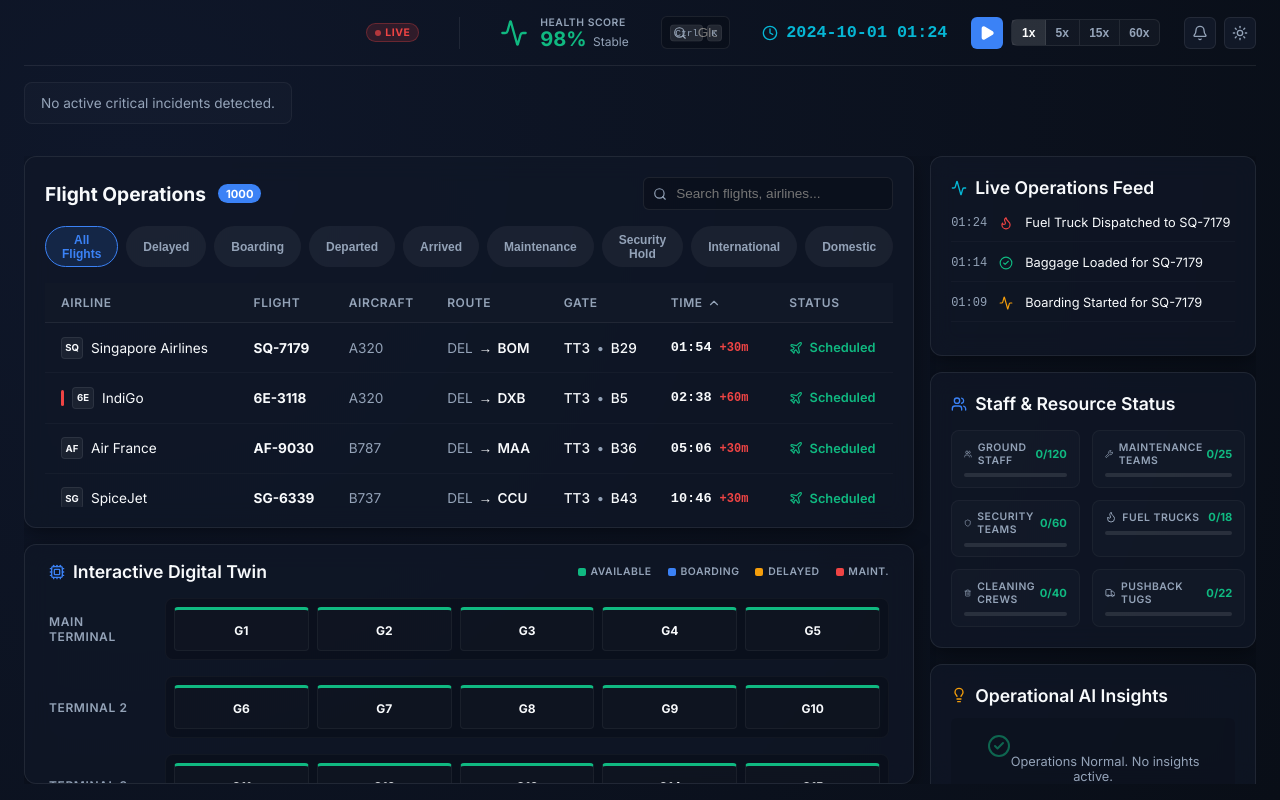
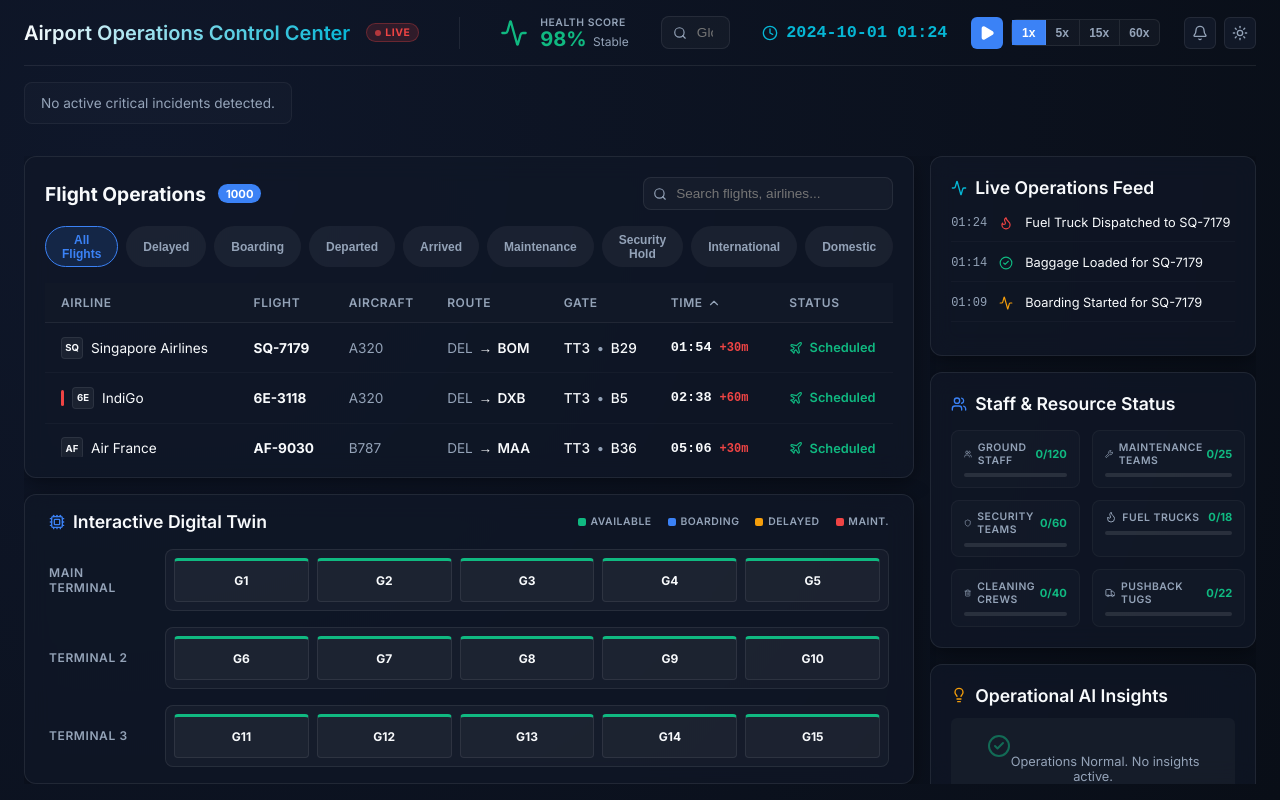
Before and after one commit to anishagarg327/New-folder, a React (Vite) app: page / in a window 1280 px wide. Built offline with nearby package versions, Linux system fonts and the light colour scheme.

Commit message:
feat: implement core application structure and global state management with Zustand

```diff
--- a/src/components/AirportMap.jsx
+++ b/src/components/AirportMap.jsx
@@ -77,14 +77,14 @@
         animate={{ opacity: 1, y: 0 }}
         style={{
           position: 'absolute', top: '-180px', left: '50%', transform: 'translateX(-50%)',
-          width: '240px', background: 'var(--bg-panel)', border: '1px solid rgba(255,255,255,0.1)',
-          borderRadius: '8px', padding: '1rem', zIndex: 50, boxShadow: '0 10px 30px rgba(0,0,0,0.8)',
+          width: '240px', background: 'var(--bg-panel)', border: '1px solid var(--border-light)',
+          borderRadius: '8px', padding: '1rem', zIndex: 50, boxShadow: 'var(--glass-shadow)',
           pointerEvents: 'none'
         }}
       >
         <div style={{ display: 'flex', justifyContent: 'space-between', alignItems: 'center', marginBottom: '0.5rem' }}>
           <div style={{ fontWeight: 700, color: gateState.color }}>{gateState.flight}</div>
-          <div style={{ fontSize: '0.75rem', padding: '0.15rem 0.4rem', borderRadius: '4px', background: 'rgba(255,255,255,0.1)' }}>{flight.airline_code}</div>
+          <div style={{ fontSize: '0.75rem', padding: '0.15rem 0.4rem', borderRadius: '4px', background: 'var(--bg-surface)' }}>{flight.airline_code}</div>
         </div>
         <div style={{ fontSize: '0.8rem', color: 'var(--text-muted)', marginBottom: '1rem' }}>{flight.origin} → {flight.destination}</div>
 
@@ -96,7 +96,7 @@
           <div style={{ gridColumn: '1 / -1' }}><span style={{ color: 'var(--text-muted)' }}>Assigned Staff:</span> {groundStaff} Ground Crew</div>
         </div>
 
-        <div style={{ position: 'absolute', bottom: '-6px', left: '50%', transform: 'translateX(-50%) rotate(45deg)', width: '12px', height: '12px', background: 'var(--bg-panel)', borderRight: '1px solid rgba(255,255,255,0.1)', borderBottom: '1px solid rgba(255,255,255,0.1)' }}></div>
+        <div style={{ position: 'absolute', bottom: '-6px', left: '50%', transform: 'translateX(-50%) rotate(45deg)', width: '12px', height: '12px', background: 'var(--bg-panel)', borderRight: '1px solid var(--border-light)', borderBottom: '1px solid var(--border-light)' }}></div>
       </motion.div>
     );
   };
@@ -122,7 +122,7 @@
             <div style={{ width: '100px', fontSize: '0.75rem', fontWeight: 600, color: 'var(--text-muted)', textTransform: 'uppercase', letterSpacing: '0.05em' }}>
               {terminal.name}
             </div>
-            <div style={{ display: 'flex', flex: 1, gap: '0.5rem', background: 'rgba(0,0,0,0.2)', padding: '0.5rem', borderRadius: '8px', border: '1px solid rgba(255,255,255,0.03)' }}>
+            <div style={{ display: 'flex', flex: 1, gap: '0.5rem', background: 'var(--bg-surface)', padding: '0.5rem', borderRadius: '8px', border: '1px solid var(--border-light)' }}>
               {terminal.gates.map(gate => {
                 const state = getGateState(gate);
                 const isSelected = selectedGate === gate;
@@ -135,8 +135,8 @@
                     onClick={() => setSelectedGate(isSelected ? null : gate)}
                     style={{
                       flex: 1, height: '44px', position: 'relative', cursor: 'pointer',
-                      background: isSelected ? 'rgba(255,255,255,0.1)' : 'rgba(255,255,255,0.02)',
-                      border: `1px solid ${isSelected ? state.color : 'rgba(255,255,255,0.05)'}`,
+                      background: isSelected ? 'var(--bg-surface-hover)' : 'var(--bg-surface)',
+                      border: `1px solid ${isSelected ? state.color : 'var(--border-light)'}`,
                       borderTop: `3px solid ${state.color}`,
                       borderRadius: '4px',
                       display: 'flex', flexDirection: 'column', alignItems: 'center', justifyContent: 'center',
--- a/src/components/AoccHeader.jsx
+++ b/src/components/AoccHeader.jsx
@@ -26,7 +26,7 @@
         {/* Left Side: Branding & Health */}
         <div style={{ display: 'flex', alignItems: 'center', gap: '2.5rem' }}>
           <div style={{ display: 'flex', alignItems: 'center', gap: '1rem' }}>
-            <h1 className="logo-text">Airport Operations Control Center</h1>
+            <h1 className="logo-text" style={{ margin: 0 }}>Airport Operations Control Center</h1>
             <div className="live-badge">LIVE</div>
           </div>
 
@@ -60,10 +60,6 @@
               value={globalSearchTerm}
               onChange={(e) => setGlobalSearchTerm(e.target.value)}
             />
-            <div style={{ position: 'absolute', right: '8px', top: '50%', transform: 'translateY(-50%)', display: 'flex', gap: '0.2rem' }}>
-              <kbd style={{ background: 'rgba(255,255,255,0.1)', padding: '2px 4px', borderRadius: '4px', fontSize: '0.6rem', color: 'var(--text-muted)', border: '1px solid rgba(255,255,255,0.05)' }}>Ctrl</kbd>
-              <kbd style={{ background: 'rgba(255,255,255,0.1)', padding: '2px 4px', borderRadius: '4px', fontSize: '0.6rem', color: 'var(--text-muted)', border: '1px solid rgba(255,255,255,0.05)' }}>K</kbd>
-            </div>
           </div>
         </div>
 
@@ -89,14 +85,14 @@
             >
               {isRunning ? <Pause size={16}/> : <Play size={16} fill="currentColor" />}
             </button>
-            <div style={{ display: 'flex', background: 'rgba(255,255,255,0.03)', borderRadius: '6px', border: '1px solid var(--border-light)' }}>
+            <div style={{ display: 'flex', background: 'var(--bg-surface)', borderRadius: '6px', border: '1px solid var(--border-light)' }}>
               {[1, 5, 15, 60].map(speed => (
                 <button
                   key={speed}
                   onClick={() => setSimulationSpeed(speed)}
                   style={{
                     padding: '0.35rem 0.6rem',
-                    background: simulationSpeed === speed ? 'rgba(255,255,255,0.1)' : 'transparent',
+                    background: simulationSpeed === speed ? 'var(--accent-blue)' : 'transparent',
                     color: simulationSpeed === speed ? 'white' : 'var(--text-muted)',
                     border: 'none',
                     borderRight: speed !== 60 ? '1px solid var(--border-light)' : 'none',
@@ -147,10 +143,10 @@
             </div>
 
             <div style={{ display: 'flex', flexDirection: 'column', gap: '0.75rem', fontSize: '0.85rem' }}>
-              <div style={{ display: 'flex', justifyContent: 'space-between', padding: '0.75rem', background: 'rgba(255,255,255,0.03)', borderRadius: '6px' }}>
+              <div style={{ display: 'flex', justifyContent: 'space-between', padding: '0.75rem', background: 'var(--bg-surface)', borderRadius: '6px' }}>
                 <span>Base Score</span><span style={{ color: 'var(--status-green)', fontWeight: 600 }}>100%</span>
               </div>
-              <div style={{ display: 'flex', justifyContent: 'space-between', padding: '0.75rem', background: 'rgba(255,255,255,0.03)', borderRadius: '6px' }}>
+              <div style={{ display: 'flex', justifyContent: 'space-between', padding: '0.75rem', background: 'var(--bg-surface)', borderRadius: '6px' }}>
                 <span>Active Deductions</span><span style={{ color: 'var(--status-red)', fontWeight: 600 }}>-{100 - healthScore}%</span>
               </div>
             </div>
--- a/src/components/Dashboard.jsx
+++ b/src/components/Dashboard.jsx
@@ -57,7 +57,7 @@
             <div style={{ flex: '1 1 auto', display: 'flex', minHeight: 0 }}>
               <FlightsBoard />
             </div>
-            <div style={{ flex: '0 0 auto', height: '240px' }}>
+            <div style={{ flex: '0 0 auto', height: '290px' }}>
               <AirportMap />
             </div>
           </div>
--- a/src/index.css
+++ b/src/index.css
@@ -22,7 +22,36 @@
   --border-light: rgba(255, 255, 255, 0.08);
   --border-radius: 12px;
 
+  --bg-surface: rgba(255, 255, 255, 0.03);
+  --bg-surface-hover: rgba(255, 255, 255, 0.08);
+
   --glass-shadow: 0 4px 20px -2px rgba(0, 0, 0, 0.5);
+}
+
+body.light-theme {
+  --bg-dark: #f1f5f9;
+  --bg-panel: #ffffff;
+  --bg-panel-hover: #f8fafc;
+  --bg-panel-transparent: rgba(255, 255, 255, 0.85);
+
+  --text-main: #0f172a;
+  --text-muted: #475569;
+
+  --accent-blue: #2563eb;
+  --accent-blue-hover: #1d4ed8;
+  --accent-blue-muted: rgba(37, 99, 235, 0.1);
+
+  --status-green: #059669;
+  --status-yellow: #d97706;
+  --status-red: #dc2626;
+  --status-cyan: #0891b2;
+
+  --border-light: rgba(0, 0, 0, 0.1);
+
+  --bg-surface: rgba(0, 0, 0, 0.04);
+  --bg-surface-hover: rgba(0, 0, 0, 0.08);
+
+  --glass-shadow: 0 4px 20px -2px rgba(0, 0, 0, 0.1);
 }
 
 * {
@@ -39,6 +68,11 @@
   overflow: hidden;
   /* Very subtle gradient background */
   background-image: radial-gradient(circle at 10% 20%, rgba(15, 23, 42, 1) 0%, rgba(9, 14, 23, 1) 100%);
+  transition: background-color 0.3s ease, color 0.3s ease;
+}
+
+body.light-theme {
+  background-image: none;
 }
 
 /* Base Panel Styling */
@@ -88,7 +122,7 @@
 .logo-text {
   font-size: 1.25rem;
   font-weight: 600;
-  background: linear-gradient(to right, var(--text-main), var(--accent-cyan));
+  background: linear-gradient(to right, var(--text-main), var(--status-cyan));
   -webkit-background-clip: text;
   -webkit-text-fill-color: transparent;
 }
@@ -157,20 +191,21 @@
 
 /* Buttons & Inputs */
 .search-input {
-  background: rgba(0, 0, 0, 0.2);
+  background: var(--bg-surface);
   border: 1px solid var(--border-light);
   color: var(--text-main);
-  border-radius: 6px;
-  padding: 0.5rem 0.75rem;
-  padding-left: 2.25rem;
+  border-radius: 8px;
+  padding: 0.5rem 1rem 0.5rem 2.2rem;
+  width: 100%;
+  outline: none;
   font-size: 0.85rem;
-  outline: none;
-  width: 100%;
-  transition: border-color 0.2s;
+  transition: all 0.2s;
 }
 
 .search-input:focus {
+  background: var(--bg-surface-hover);
   border-color: var(--accent-blue);
+  box-shadow: 0 0 0 2px var(--accent-blue-muted);
 }
 
 .icon-btn {
--- a/src/store/useStore.js
+++ b/src/store/useStore.js
@@ -73,7 +73,7 @@
   },
 
   toggleSimulation: () => set((state) => ({ isRunning: !state.isRunning })),
-  setSimulationSpeed: (speed) => set({ simulationSpeed: speed }),
+  setSimulationSpeed: (speed) => set({ simulationSpeed: speed, isRunning: true }),
 
   // Selectors/Computed Data
   // Returns upcoming and currently active flights
@@ -282,10 +282,21 @@
     }
 
     // Deduplicate and return top 3
-    return recommendations.sort((a,b) => {
+    const sortedRecs = recommendations.sort((a,b) => {
       const p = { 'Critical': 3, 'High': 2, 'Medium': 1 };
       return p[b.priority] - p[a.priority];
-    }).filter((v, i, a) => a.findIndex(t => (t.id === v.id)) === i).slice(0, 3);
+    });
+
+    const uniqueIds = new Set();
+    const result = [];
+    for (const rec of sortedRecs) {
+      if (!uniqueIds.has(rec.id)) {
+        uniqueIds.add(rec.id);
+        result.push(rec);
+        if (result.length === 3) break;
+      }
+    }
+    return result;
   },
 
   theme: 'dark',
```
Also changed, not shown: src/components/DecisionSupport.jsx (+5 -5 lines), src/components/FlightsBoard.jsx (+11 -7 lines).
